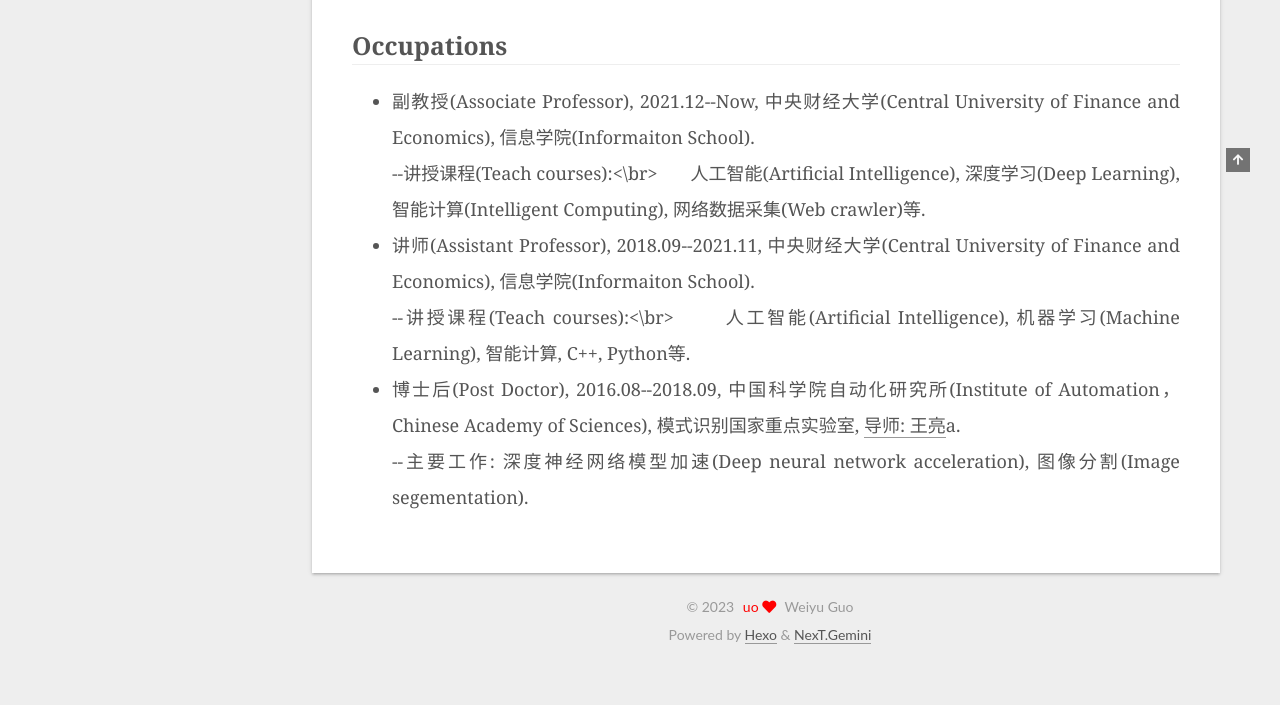
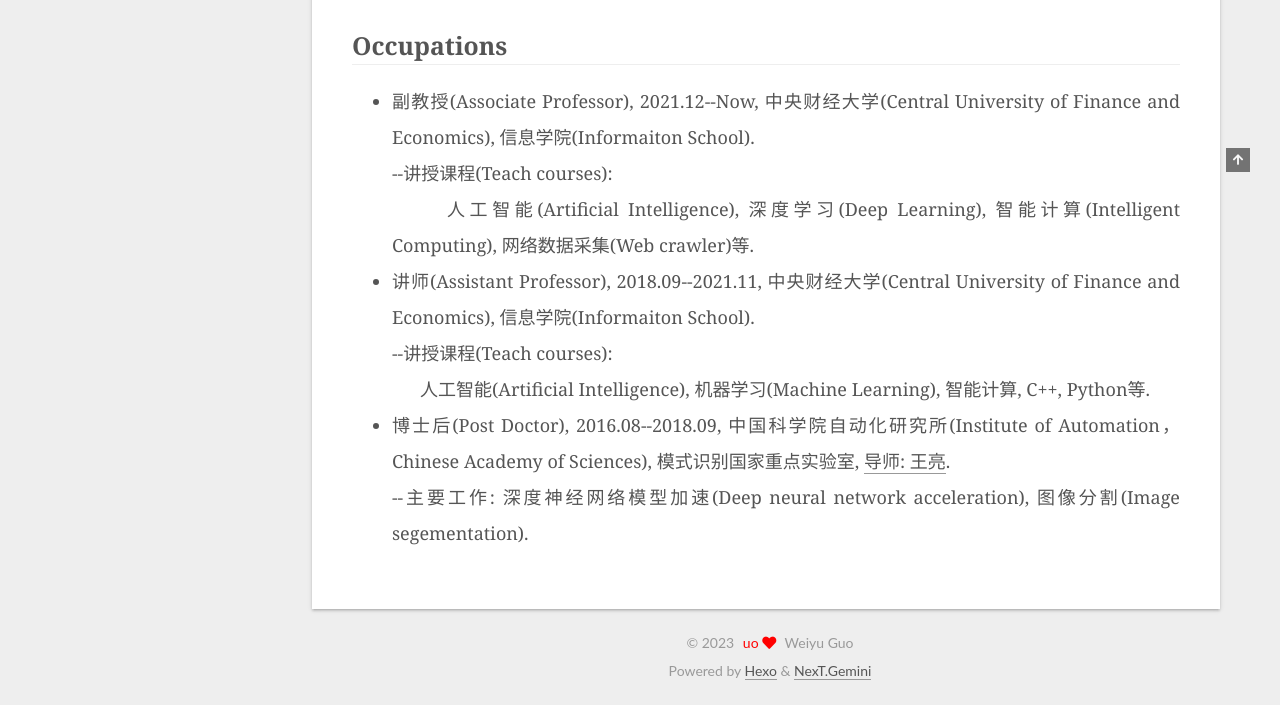
Before and after one commit to Weyne168/Weyne168.github.io, a plain HTML site: page index.html in a window 1280 px wide. Shown: the part 728-1433 px from the top of the page. Before the commit the page ends 1397 px from the top, so only its background shows below. Drawn offline with Linux system fonts and the light colour scheme; a web font is replaced by a local one.

Commit message:
Update index.html

```diff
--- a/index.html
+++ b/index.html
@@ -193,23 +193,17 @@
 <li>本科(BS), 2006.09--2010.07, 山西大学(Shanxi University, P.R. China), 计算机科学与技术(Computer Science)&工商管理(Business Administration).</li>
 </ul>
 <h2 id="Honors-amp-Awards"><a href="#Honors-amp-Awards" class="headerlink" title="Honors &amp; Awards"></a>Occupations</h2><ul>
-<li>副教授(Associate Professor), 2021.12--Now,
+<li>副教授(Associate Professor), 2021.12--Now, 中央财经大学(Central University of Finance and Economics), 信息学院(Informaiton School).<br />
 
-  中央财经大学(Central University of Finance and Economics), 信息学院(Informaiton School).<br />
-
-  --讲授课程(Teach courses):<\br>
+  --讲授课程(Teach courses):<br />
 
   &nbsp;&nbsp;&nbsp;&nbsp;&nbsp;&nbsp;人工智能(Artificial Intelligence), 深度学习(Deep Learning), 智能计算(Intelligent Computing), 网络数据采集(Web crawler)等.</li>
-<li>讲师(Assistant Professor), 2018.09--2021.11,
+<li>讲师(Assistant Professor), 2018.09--2021.11, 中央财经大学(Central University of Finance and Economics), 信息学院(Informaiton School).<br />
 
-  中央财经大学(Central University of Finance and Economics), 信息学院(Informaiton School).<br />
-
-  --讲授课程(Teach courses):<\br>
+  --讲授课程(Teach courses):<br />
 
   &nbsp;&nbsp;&nbsp;&nbsp;&nbsp;&nbsp;人工智能(Artificial Intelligence), 机器学习(Machine Learning), 智能计算, C++, Python等.</li>
-<li>博士后(Post Doctor), 2016.08--2018.09,
-
-  中国科学院自动化研究所(Institute of Automation，Chinese Academy of Sciences), 模式识别国家重点实验室, <a href="https://people.ucas.ac.cn/~wangliang">导师: 王亮</a>a.<br />
+<li>博士后(Post Doctor), 2016.08--2018.09, 中国科学院自动化研究所(Institute of Automation，Chinese Academy of Sciences), 模式识别国家重点实验室, <a href="https://people.ucas.ac.cn/~wangliang">导师: 王亮</a>.<br />
 
   --主要工作: 深度神经网络模型加速(Deep neural network acceleration), 图像分割(Image segementation).</li>
 
@@ -224,13 +218,6 @@
         <div class="post-eof"></div>
       </footer>
   </article>
-
-
-
-
-
-
-
 
 
           </div>
```
